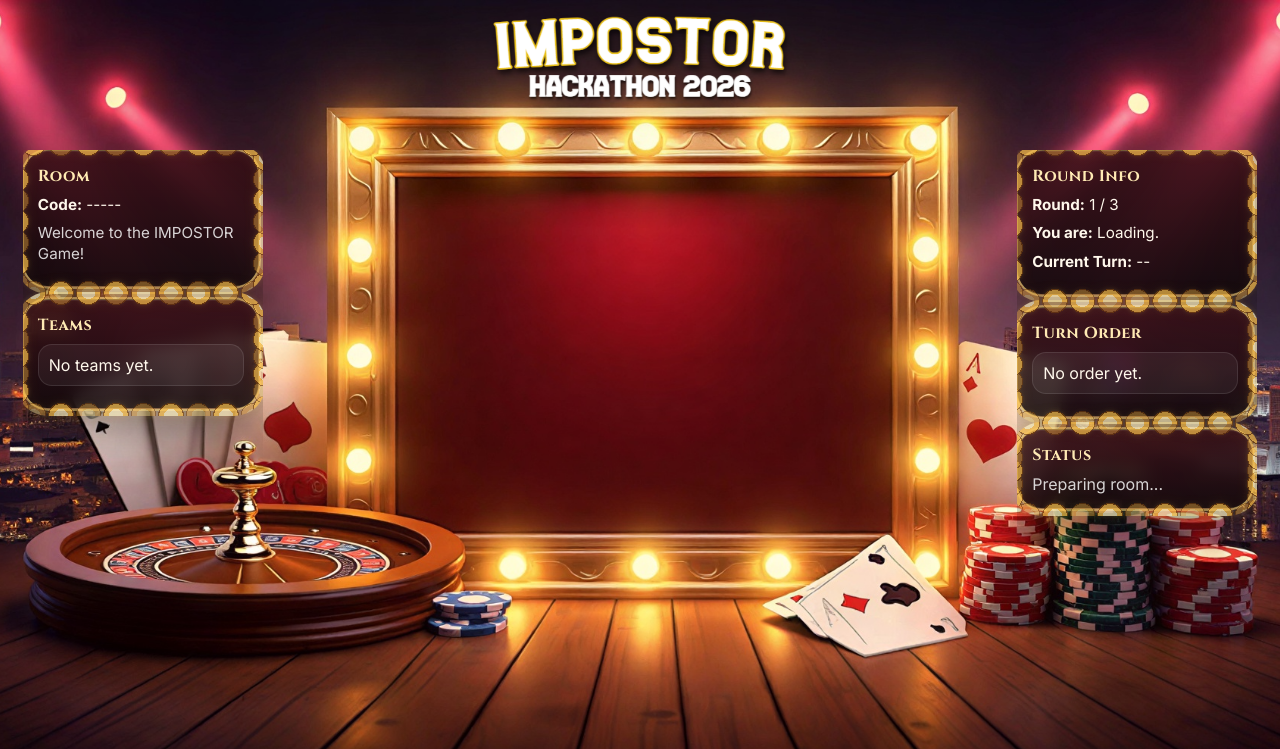
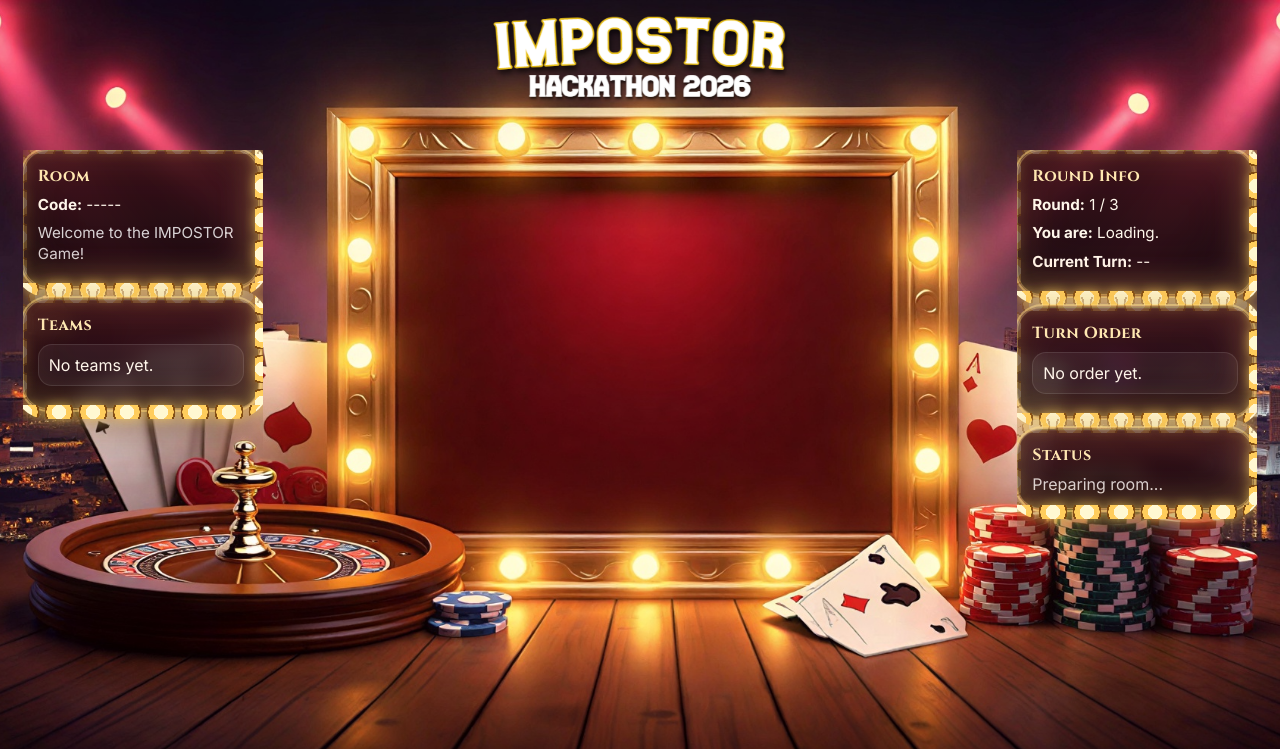
Before and after one commit to Sinnickle/impostor-game, a Flask app: page /game in a window 1280 px wide. Shown: the top 749 px of the page. Run offline with Flask 3, Linux system fonts and the light colour scheme; some libraries are stand-ins or nearby versions.

Commit message:
added new feature

```diff
--- a/templates/game.html
+++ b/templates/game.html
@@ -87,14 +87,18 @@
         .bulb-card {
     position: relative;
     isolation: isolate;
+    --bulb-size: 14px;
+    --bulb-gap-x: 34px;
+    --bulb-gap-y: 34px;
 }
 
 .bulb-card::before {
     content: "";
     position: absolute;
-            inset: -3px;
+    inset: -4px;
     border-radius: 28px;
     pointer-events: none;
+    z-index: 1;
     box-shadow:
         inset 0 0 0 2px rgba(255, 219, 126, 0.52),
         0 0 18px rgba(255, 211, 92, 0.12);
@@ -103,80 +107,66 @@
 .bulb-card::after {
     content: "";
     position: absolute;
-    inset: -8px;
-    border-radius: 32px;
+    inset: -11px;
+    border-radius: 34px;
     pointer-events: none;
+    z-index: 3;
     opacity: 1;
-    z-index: 3;
-    background:
-        radial-gradient(circle at 7% 0%, var(--bulb-core) 0 7px, var(--bulb-ring) 7px 12px, var(--bulb-edge) 12px 13px, transparent 13px),
-        radial-gradient(circle at 18% 0%, rgba(255, 230, 150, 0.55) 0 7px, rgba(255, 186, 70, 0.50) 7px 12px, rgba(126, 73, 17, 0.72) 12px 13px, transparent 13px),
-        radial-gradient(circle at 29% 0%, var(--bulb-core) 0 7px, var(--bulb-ring) 7px 12px, var(--bulb-edge) 12px 13px, transparent 13px),
-        radial-gradient(circle at 40% 0%, rgba(255, 230, 150, 0.55) 0 7px, rgba(255, 186, 70, 0.50) 7px 12px, rgba(126, 73, 17, 0.72) 12px 13px, transparent 13px),
-        radial-gradient(circle at 51% 0%, var(--bulb-core) 0 7px, var(--bulb-ring) 7px 12px, var(--bulb-edge) 12px 13px, transparent 13px),
-        radial-gradient(circle at 62% 0%, rgba(255, 230, 150, 0.55) 0 7px, rgba(255, 186, 70, 0.50) 7px 12px, rgba(126, 73, 17, 0.72) 12px 13px, transparent 13px),
-        radial-gradient(circle at 73% 0%, var(--bulb-core) 0 7px, var(--bulb-ring) 7px 12px, var(--bulb-edge) 12px 13px, transparent 13px),
-        radial-gradient(circle at 84% 0%, rgba(255, 230, 150, 0.55) 0 7px, rgba(255, 186, 70, 0.50) 7px 12px, rgba(126, 73, 17, 0.72) 12px 13px, transparent 13px),
-        radial-gradient(circle at 95% 0%, var(--bulb-core) 0 7px, var(--bulb-ring) 7px 12px, var(--bulb-edge) 12px 13px, transparent 13px),
-
-        radial-gradient(circle at 0% 10%, rgba(255, 230, 150, 0.55) 0 7px, rgba(255, 186, 70, 0.50) 7px 12px, rgba(126, 73, 17, 0.72) 12px 13px, transparent 13px),
-        radial-gradient(circle at 0% 24%, var(--bulb-core) 0 7px, var(--bulb-ring) 7px 12px, var(--bulb-edge) 12px 13px, transparent 13px),
-        radial-gradient(circle at 0% 38%, rgba(255, 230, 150, 0.55) 0 7px, rgba(255, 186, 70, 0.50) 7px 12px, rgba(126, 73, 17, 0.72) 12px 13px, transparent 13px),
-        radial-gradient(circle at 0% 52%, var(--bulb-core) 0 7px, var(--bulb-ring) 7px 12px, var(--bulb-edge) 12px 13px, transparent 13px),
-        radial-gradient(circle at 0% 66%, rgba(255, 230, 150, 0.55) 0 7px, rgba(255, 186, 70, 0.50) 7px 12px, rgba(126, 73, 17, 0.72) 12px 13px, transparent 13px),
-        radial-gradient(circle at 0% 80%, var(--bulb-core) 0 7px, var(--bulb-ring) 7px 12px, var(--bulb-edge) 12px 13px, transparent 13px),
-        radial-gradient(circle at 0% 94%, rgba(255, 230, 150, 0.55) 0 7px, rgba(255, 186, 70, 0.50) 7px 12px, rgba(126, 73, 17, 0.72) 12px 13px, transparent 13px),
-
-        radial-gradient(circle at 100% 10%, var(--bulb-core) 0 7px, var(--bulb-ring) 7px 12px, var(--bulb-edge) 12px 13px, transparent 13px),
-        radial-gradient(circle at 100% 24%, rgba(255, 230, 150, 0.55) 0 7px, rgba(255, 186, 70, 0.50) 7px 12px, rgba(126, 73, 17, 0.72) 12px 13px, transparent 13px),
-        radial-gradient(circle at 100% 38%, var(--bulb-core) 0 7px, var(--bulb-ring) 7px 12px, var(--bulb-edge) 12px 13px, transparent 13px),
-        radial-gradient(circle at 100% 52%, rgba(255, 230, 150, 0.55) 0 7px, rgba(255, 186, 70, 0.50) 7px 12px, rgba(126, 73, 17, 0.72) 12px 13px, transparent 13px),
-        radial-gradient(circle at 100% 66%, var(--bulb-core) 0 7px, var(--bulb-ring) 7px 12px, var(--bulb-edge) 12px 13px, transparent 13px),
-        radial-gradient(circle at 100% 80%, rgba(255, 230, 150, 0.55) 0 7px, rgba(255, 186, 70, 0.50) 7px 12px, rgba(126, 73, 17, 0.72) 12px 13px, transparent 13px),
-        radial-gradient(circle at 100% 94%, var(--bulb-core) 0 7px, var(--bulb-ring) 7px 12px, var(--bulb-edge) 12px 13px, transparent 13px),
-
-        radial-gradient(circle at 7% 100%, rgba(255, 230, 150, 0.55) 0 7px, rgba(255, 186, 70, 0.50) 7px 12px, rgba(126, 73, 17, 0.72) 12px 13px, transparent 13px),
-        radial-gradient(circle at 18% 100%, var(--bulb-core) 0 7px, var(--bulb-ring) 7px 12px, var(--bulb-edge) 12px 13px, transparent 13px),
-        radial-gradient(circle at 29% 100%, rgba(255, 230, 150, 0.55) 0 7px, rgba(255, 186, 70, 0.50) 7px 12px, rgba(126, 73, 17, 0.72) 12px 13px, transparent 13px),
-        radial-gradient(circle at 40% 100%, var(--bulb-core) 0 7px, var(--bulb-ring) 7px 12px, var(--bulb-edge) 12px 13px, transparent 13px),
-        radial-gradient(circle at 51% 100%, rgba(255, 230, 150, 0.55) 0 7px, rgba(255, 186, 70, 0.50) 7px 12px, rgba(126, 73, 17, 0.72) 12px 13px, transparent 13px),
-        radial-gradient(circle at 62% 100%, var(--bulb-core) 0 7px, var(--bulb-ring) 7px 12px, var(--bulb-edge) 12px 13px, transparent 13px),
-        radial-gradient(circle at 73% 100%, rgba(255, 230, 150, 0.55) 0 7px, rgba(255, 186, 70, 0.50) 7px 12px, rgba(126, 73, 17, 0.72) 12px 13px, transparent 13px),
-        radial-gradient(circle at 84% 100%, var(--bulb-core) 0 7px, var(--bulb-ring) 7px 12px, var(--bulb-edge) 12px 13px, transparent 13px),
-        radial-gradient(circle at 95% 100%, rgba(255, 230, 150, 0.55) 0 7px, rgba(255, 186, 70, 0.50) 7px 12px, rgba(126, 73, 17, 0.72) 12px 13px, transparent 13px);
+
+    background-image:
+        radial-gradient(circle, rgba(255,248,210,0.98) 0 38%, rgba(255,205,92,0.96) 39% 68%, rgba(126,73,17,0.92) 69% 78%, transparent 79%),
+        radial-gradient(circle, rgba(255,248,210,0.40) 0 38%, rgba(255,205,92,0.34) 39% 68%, rgba(126,73,17,0.45) 69% 78%, transparent 79%),
+        radial-gradient(circle, rgba(255,248,210,0.98) 0 38%, rgba(255,205,92,0.96) 39% 68%, rgba(126,73,17,0.92) 69% 78%, transparent 79%),
+        radial-gradient(circle, rgba(255,248,210,0.40) 0 38%, rgba(255,205,92,0.34) 39% 68%, rgba(126,73,17,0.45) 69% 78%, transparent 79%);
+
+    background-size:
+        var(--bulb-gap-x) var(--bulb-size),
+        var(--bulb-gap-x) var(--bulb-size),
+        var(--bulb-size) var(--bulb-gap-y),
+        var(--bulb-size) var(--bulb-gap-y);
+
+    background-repeat:
+        repeat-x,
+        repeat-x,
+        repeat-y,
+        repeat-y;
+
+    background-position:
+        left 12px top 0px,
+        left calc(12px + (var(--bulb-gap-x) / 2)) bottom 0px,
+        left 0px top 12px,
+        right 0px top calc(12px + (var(--bulb-gap-y) / 2));
+
     filter:
-        drop-shadow(0 0 5px var(--bulb-glow))
-        drop-shadow(0 0 14px var(--bulb-glow))
-        drop-shadow(0 0 26px var(--bulb-glow-pink));
-    animation: casinoBulbsChase 1.05s steps(1, end) infinite;
-}
-
-        @keyframes casinoBulbsChase {
-    0%, 24% {
-        opacity: 1;
+        drop-shadow(0 0 4px rgba(255, 211, 92, 0.42))
+        drop-shadow(0 0 10px rgba(255, 211, 92, 0.26));
+
+    animation: casinoBulbsAlternating 1.8s steps(1, end) infinite;
+}
+
+@keyframes casinoBulbsAlternating {
+    0%, 49.999% {
+        background-image:
+            radial-gradient(circle, rgba(255,248,210,1) 0 38%, rgba(255,205,92,1) 39% 68%, rgba(126,73,17,0.94) 69% 78%, transparent 79%),
+            radial-gradient(circle, rgba(255,248,210,0.24) 0 38%, rgba(255,205,92,0.20) 39% 68%, rgba(126,73,17,0.36) 69% 78%, transparent 79%),
+            radial-gradient(circle, rgba(255,248,210,1) 0 38%, rgba(255,205,92,1) 39% 68%, rgba(126,73,17,0.94) 69% 78%, transparent 79%),
+            radial-gradient(circle, rgba(255,248,210,0.24) 0 38%, rgba(255,205,92,0.20) 39% 68%, rgba(126,73,17,0.36) 69% 78%, transparent 79%);
         filter:
-            drop-shadow(0 0 6px var(--bulb-glow))
-            drop-shadow(0 0 16px var(--bulb-glow))
-            drop-shadow(0 0 30px var(--bulb-glow-pink));
-    }
-    25%, 49% {
-        opacity: 0.72;
+            drop-shadow(0 0 6px rgba(255, 211, 92, 0.75))
+            drop-shadow(0 0 16px rgba(255, 211, 92, 0.46))
+            drop-shadow(0 0 24px rgba(255, 78, 147, 0.18));
+    }
+
+    50%, 100% {
+        background-image:
+            radial-gradient(circle, rgba(255,248,210,0.24) 0 38%, rgba(255,205,92,0.20) 39% 68%, rgba(126,73,17,0.36) 69% 78%, transparent 79%),
+            radial-gradient(circle, rgba(255,248,210,1) 0 38%, rgba(255,205,92,1) 39% 68%, rgba(126,73,17,0.94) 69% 78%, transparent 79%),
+            radial-gradient(circle, rgba(255,248,210,0.24) 0 38%, rgba(255,205,92,0.20) 39% 68%, rgba(126,73,17,0.36) 69% 78%, transparent 79%),
+            radial-gradient(circle, rgba(255,248,210,1) 0 38%, rgba(255,205,92,1) 39% 68%, rgba(126,73,17,0.94) 69% 78%, transparent 79%);
         filter:
-            drop-shadow(0 0 2px rgba(255, 211, 92, 0.18))
-            drop-shadow(0 0 7px rgba(255, 211, 92, 0.12));
-    }
-    50%, 74% {
-        opacity: 1;
-        filter:
-            drop-shadow(0 0 7px rgba(255, 230, 130, 0.95))
-            drop-shadow(0 0 18px rgba(255, 211, 92, 0.88))
-            drop-shadow(0 0 34px rgba(255, 78, 147, 0.34));
-    }
-    75%, 100% {
-        opacity: 0.78;
-        filter:
-            drop-shadow(0 0 2px rgba(255, 211, 92, 0.16))
-            drop-shadow(0 0 6px rgba(255, 211, 92, 0.10));
+            drop-shadow(0 0 6px rgba(255, 211, 92, 0.75))
+            drop-shadow(0 0 16px rgba(255, 211, 92, 0.46))
+            drop-shadow(0 0 24px rgba(255, 78, 147, 0.18));
     }
 }
 
```
Lines whose indentation alone changed are shown as unchanged.
